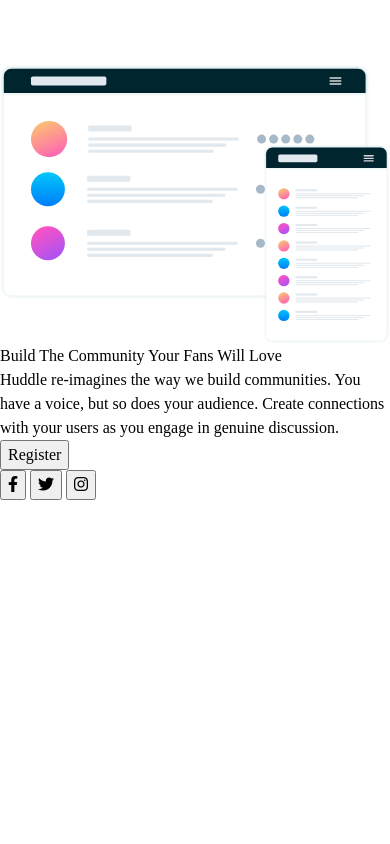
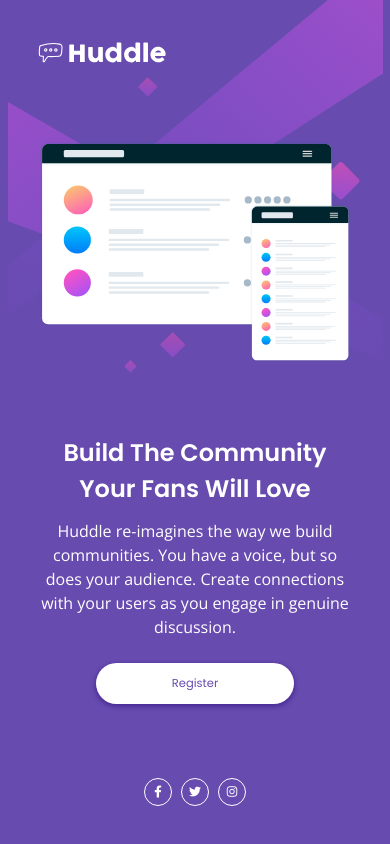
Before and after one commit to abbypinkos/huddle-landing-page, a plain HTML site: page index.html in a window 390 px wide. Drawn offline with nearby package versions, Linux system fonts and the light colour scheme.

Commit message:
Add mobile/default layout

```diff
--- a/styles/style.css
+++ b/styles/style.css
@@ -4,3 +4,70 @@
     --violet: hsl(257, 40%, 49%);
     --soft-magenta: hsl(300, 69%, 71%);
 }
+
+body {
+    background: url(../images/bg-mobile.svg) no-repeat top center,
+    var(--violet);
+    font-family: 'Poppins', sans-serif;
+    color: #fff;
+}
+
+.page {
+    height: 100vh;
+    text-align: center;
+    display: grid;
+    place-items: center;
+}
+
+.page__logo {
+    width: 35%;
+    display: flex;
+    justify-self: flex-start;
+    margin-left: 2rem;
+}
+
+.page__image {
+    width: 80%;
+}
+
+.page__info {
+    margin: 0 2.2rem;
+}
+
+.page__info-title {
+    font-size: 1.5rem;
+    font-weight: 600;
+}
+
+.page__info-text {
+    font-family: 'Open Sans', sans-serif;
+    line-height: 1.5rem;
+    padding-block: 0.75rem 1.5rem;
+}
+
+.page__info-button{
+    background: #fff;
+    color: var(--violet);
+    font-family: 'Poppins', sans-serif;
+    font-size: 0.72rem;
+    border: none;
+    border-radius: 2rem;
+    padding: 0.75rem 4.75rem;
+    box-shadow: 0px 2px 4px 1px rgb(65 35 142 / 75%);
+}
+
+.page__social-button {
+    color: #fff;
+    font-size: 0.75rem;
+    text-align: center;
+    height: 1.75rem;
+    width: 1.75rem;
+    background: none;
+    border: 1px solid #fff;
+    border-radius: 50%;
+    margin: 0.15rem;
+}
+
+/* To-do:
+    - desktop layout
+        - active state */
```
